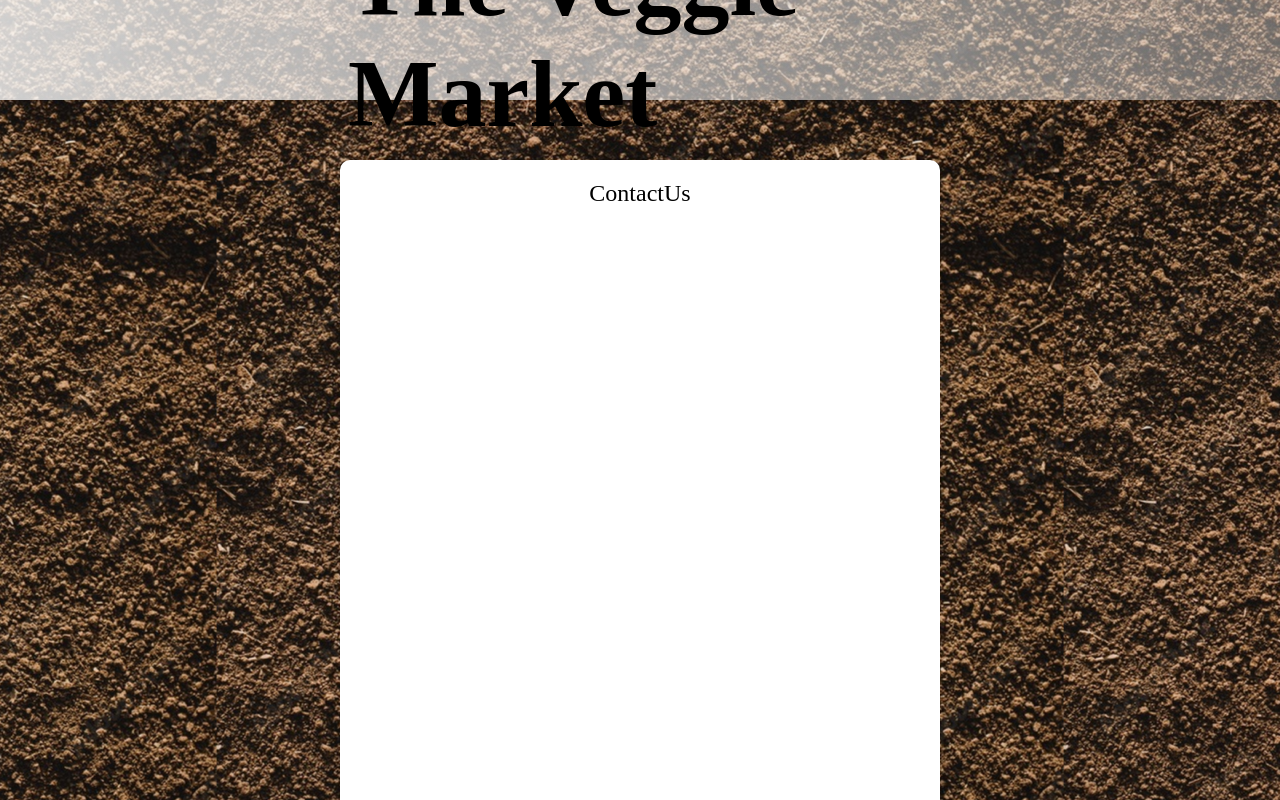
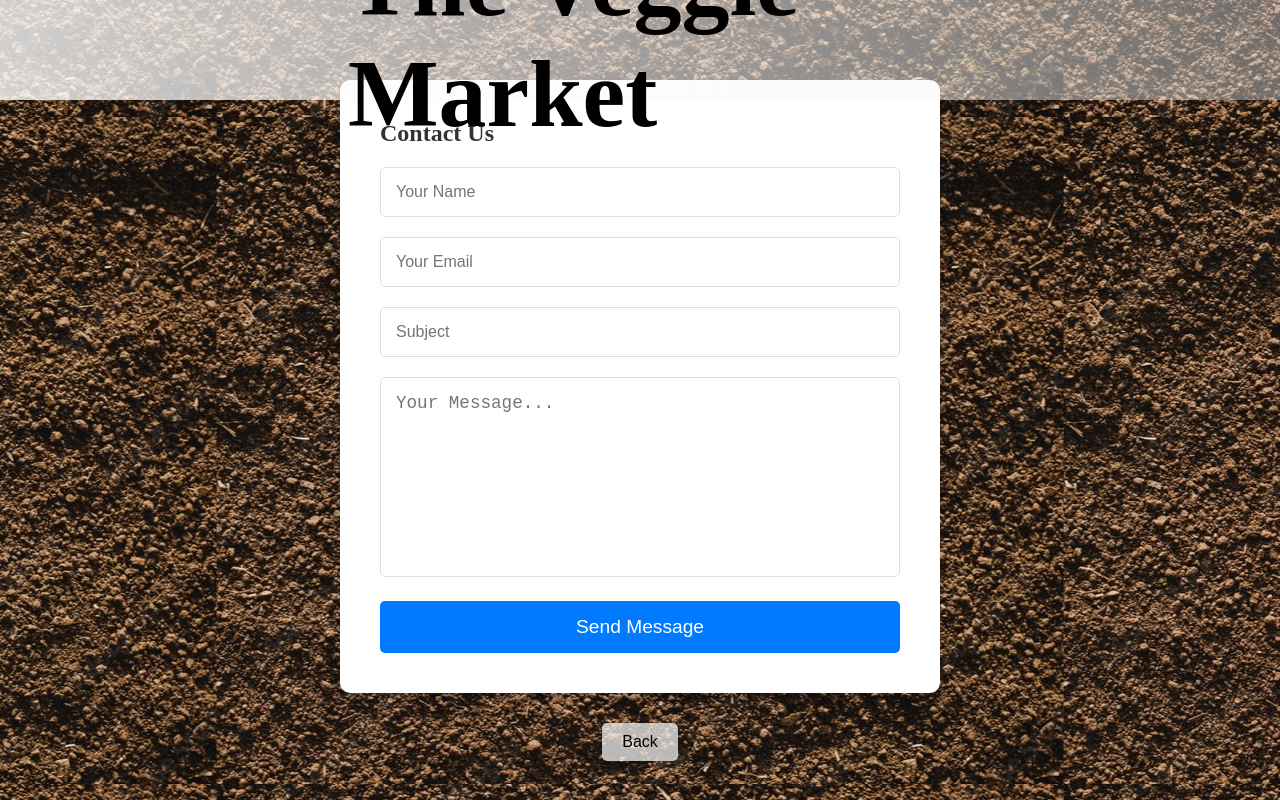
Before and after one commit to edugz/VeggieMarket-App, a React (Vite) app: page /contact-us in a window 1280 px wide. Shown: the top 800 px of the page. Built offline with nearby package versions, Linux system fonts and the light colour scheme; a web font is replaced by a local one.

Commit message:
Added Contact Us Page full functionality including receiving formatted email through EmailJS

```diff
--- a/src/components/App/App.jsx
+++ b/src/components/App/App.jsx
@@ -15,7 +15,7 @@ import AboutUs from "../Pages/AboutUs/AboutUs";
 import Gallery from "../Pages/Gallery/Gallery.jsx";
 import ShoppingCart from "../Pages/ShoppingCart/ShoppingCart";
 import Checkout from "../Pages/ShoppingCart/Checkout/Checkout.jsx";
-import ThankYouPage from "../Pages/ShoppingCart/Checkout/ThankYouPage/ThankYouPage.jsx";
+import ThankYouPage from "../Pages/ThankYouPage/ThankYouPage.jsx";
 import NotFound from "../Pages/NotFound/NotFound";
 import ScrollToTop from "../Pages/ScrollToTop.jsx";
 import LeaveReview from "../Pages/LeaveReview/LeaveReview.jsx";
--- a/src/components/Pages/ContactUs/ContactUs.css
+++ b/src/components/Pages/ContactUs/ContactUs.css
@@ -4,21 +4,65 @@
   justify-content: center;
   align-items: center;
   min-height: 100vh;
-  text-align: center;
-  font-size: 1.5rem;
-  padding: 160px 0 40px 0;
+  padding: 80px 20px;
 }
 
-.contact-us {
-  background-color: white;
-  padding: 20px;
+.contact-us-form-container {
+  background-color: #ffffff;
+  padding: 40px;
   border-radius: 10px;
-  min-width: 600px;
-  min-height: 700px;
-  box-shadow: 0 2px 10px rgba(0, 0, 0, 0.1);
-  display: flex;
-  flex-direction: column;
-  justify-content: space-between;
+  box-shadow: 0 4px 20px rgba(0, 0, 0, 0.2);
+  width: 100%;
+  max-width: 600px;
+}
+
+.contact-us-form .form-title {
+  text-align: center;
+  margin-bottom: 20px;
+  font-size: 2rem;
+  color: #333;
+}
+
+.contact-us-form .form-input {
+  width: 100%;
+  padding: 15px;
+  margin-bottom: 20px;
+  border: 1px solid #ddd;
+  border-radius: 5px;
+  font-size: 1rem;
+}
+
+.contact-us-form .form-input:focus,
+.contact-us-form .form-textarea:focus {
+  border-color: #007bff;
+  outline: none;
+}
+
+.contact-us-form .form-textarea {
+  min-width: 100%;
+  padding: 15px;
+  margin-bottom: 20px;
+  border: 1px solid #ddd;
+  border-radius: 5px;
+  font-size: 1.1rem;
+  resize: none;
+  height: 200px;
+}
+
+.submit-button {
+  width: 100%;
+  padding: 15px;
+  font-size: 1.2rem;
+  color: #ffffff;
+  background-color: #007bff;
+  border: none;
+  border-radius: 5px;
+  cursor: pointer;
+  transition: background-color 0.3s ease;
+}
+
+.submit-button:hover {
+  background-color: #0056b3;
 }
 
 .go-back-button {
--- a/src/components/Pages/ContactUs/ContactUs.jsx
+++ b/src/components/Pages/ContactUs/ContactUs.jsx
@@ -1,11 +1,119 @@
-import React from "react";
-import { Link } from "react-router-dom";
+import React, { useState } from "react";
+import { Link, useNavigate } from "react-router-dom";
+import emailjs from "emailjs-com";
 import "./ContactUs.css";
 
 function ContactUs() {
+  const [formData, setFormData] = useState({
+    name: "",
+    email: "",
+    subject: "",
+    message: "",
+  });
+
+  const navigate = useNavigate();
+
+  const handleChange = (e) => {
+    const { name, value } = e.target;
+    setFormData({
+      ...formData,
+      [name]: value,
+    });
+  };
+
+  const handleSubmit = (e) => {
+    e.preventDefault();
+    console.log("Form Data Submitted", formData);
+
+    const formattedFormData = `
+    <b>Name:</b> ${formData.name}<br>
+    <br>
+    <b>Email:</b> ${formData.email}<br>
+    <br>
+    <b>Subject:</b> ${formData.subject}<br>
+    <br>
+    <b>Message:</b> <br>
+    ${formData.message}<br>`;
+
+    emailjs
+      .send(
+        "service_za2z7ac",
+        "template_5mmqhsj",
+        {
+          formData: formattedFormData,
+          senderName: formData.name,
+        },
+        "OM4CUFIGRqyF_5YI6"
+      )
+      .then(
+        (response) => {
+          console.log(
+            "Email sent succesfully!",
+            response.status,
+            response.text
+          );
+
+          setFormData({
+            name: "",
+            email: "",
+            subject: "",
+            message: "",
+          });
+
+          navigate("/thank-you");
+        },
+
+        (error) => {
+          console.error("Failed to send email. Error: ", error);
+        }
+      );
+  };
+
   return (
     <div className="contact-us-main">
-      <div className="contact-us">ContactUs</div>
+      <div className="contact-us-form-container">
+        <h2 className="form-title"> Contact Us</h2>
+        <form className="contact-us-form" onSubmit={handleSubmit}>
+          <input
+            className="form-input"
+            type="text"
+            name="name"
+            value={formData.name}
+            placeholder="Your Name"
+            onChange={handleChange}
+            required
+          />
+          <input
+            className="form-input"
+            type="text"
+            name="email"
+            value={formData.email}
+            placeholder="Your Email"
+            onChange={handleChange}
+            required
+          />
+          <input
+            className="form-input"
+            type="text"
+            name="subject"
+            value={formData.subject}
+            placeholder="Subject"
+            onChange={handleChange}
+            required
+          />
+          <textarea
+            className="form-textarea"
+            name="message"
+            value={formData.message}
+            placeholder="Your Message..."
+            onChange={handleChange}
+            required
+          />
+          <button type="submit" className="submit-button">
+            Send Message
+          </button>
+        </form>
+      </div>
       <Link to="/">
         <button className="go-back-button">Back</button>
       </Link>
--- a/src/components/Pages/LeaveReview/LeaveReview.css
+++ b/src/components/Pages/LeaveReview/LeaveReview.css
@@ -6,7 +6,7 @@
   min-height: 100vh;
   text-align: center;
   font-size: 1.5rem;
-  padding: 160px 0 40px 0;
+  padding: 140px 0 40px 0;
 }
 
 .leave-review {
--- a/src/components/Pages/ShoppingCart/Checkout/ThankYouPage/ThankYouPage.jsx
+++ b/src/components/Pages/ThankYouPage/ThankYouPage.jsx
@@ -7,10 +7,8 @@ function ThankYouPage() {
     <div className="thank-you-main">
       <div className="thank-you-container">
         <div className="thank-you">Thank You!</div>
-        <p className="thank-you-message">
-          We will be contacting you soon to arrange
-        </p>
-        <p className="thank-you-message"> payment and shipping!</p>
+        <p className="thank-you-message">We will be contacting you soon!</p>
+        <p className="thank-you-message"></p>
         <Link to="/">
           <button className="go-home-button">Home</button>
         </Link>
```
Also changed, not shown: src/components/Pages/ThankYouPage/ThankYouPage.css (renamed from src/components/Pages/ShoppingCart/Checkout/ThankYouPage/ThankYouPage.css).
